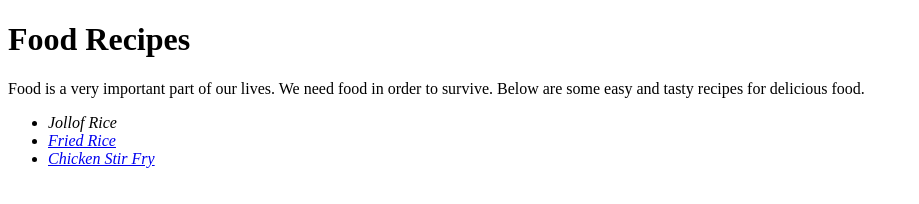
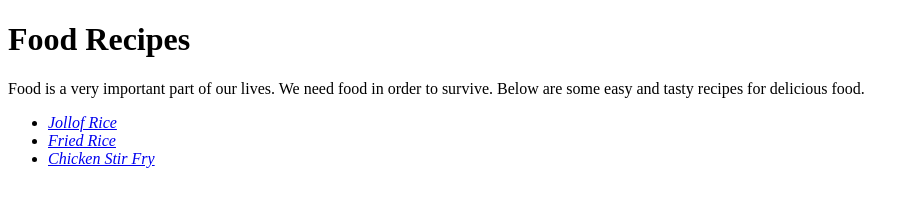
Before and after one commit to PensiveSpy/odin-recipes, a plain HTML site: page index.html in a window 1280 px wide. Shown: the whole page, without its empty margins (0-919 px from the left). Drawn offline with Linux system fonts and the light colour scheme.

Commit message:
Editing index file
Fixed bug that leads to 'Jollof Rice' now having a working link

```diff
--- a/index.html
+++ b/index.html
@@ -9,7 +9,7 @@
     <h1>Food Recipes</h1>
     <p>Food is a very important part of our lives. We need food in order to survive. Below are some easy and tasty recipes for delicious food.</p>
     <ul>
-        <li><em><a href="./pages/jollof.html"></a>Jollof Rice</em></li>
+        <li><em><a href="./pages/jollof.html">Jollof Rice</a></em></li>
         <li><em><a href="./pages/fried-rice.html">Fried Rice</a></em></li>
         <li><em><a href="./pages/chicken-stir.html">Chicken Stir Fry</a></em></li>
     </ul>
```
